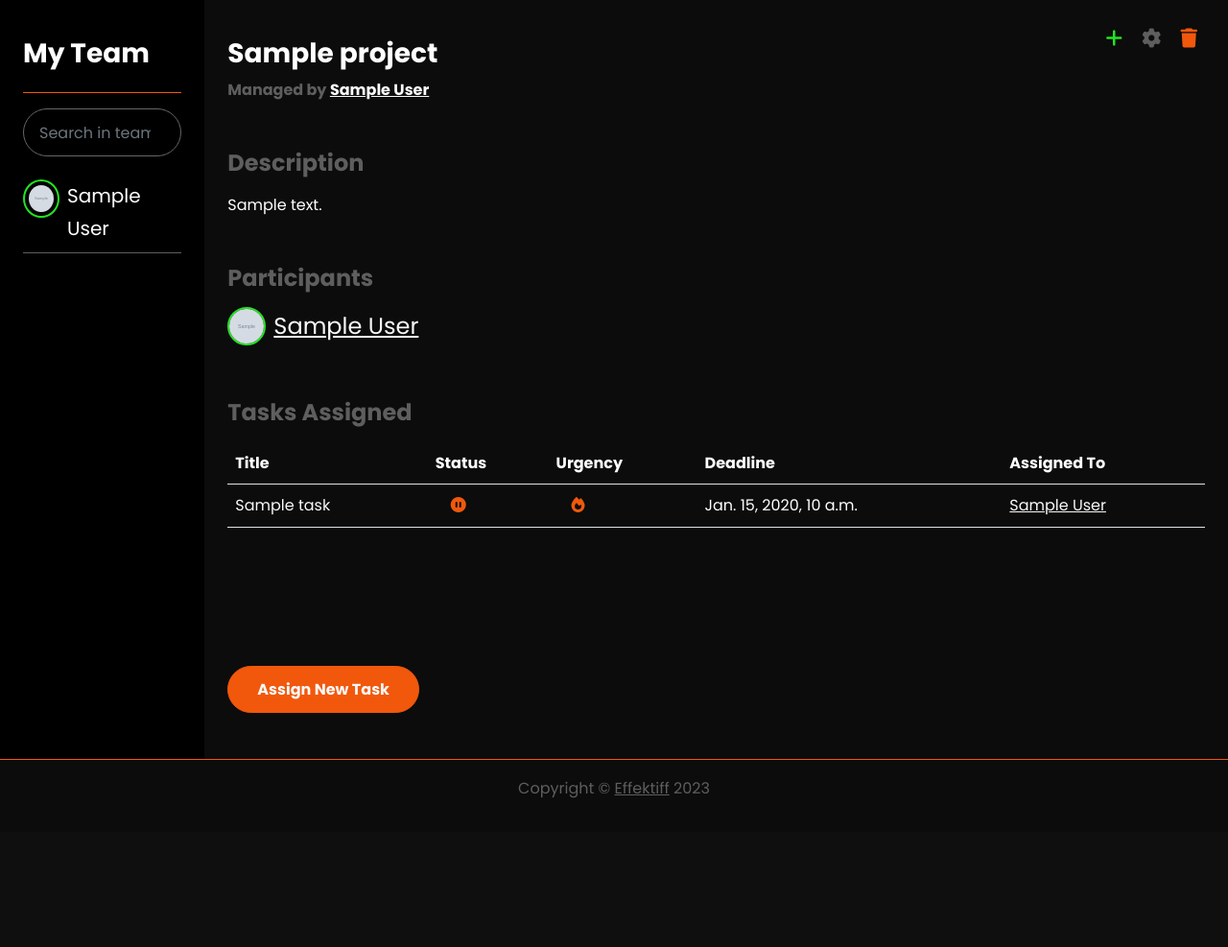
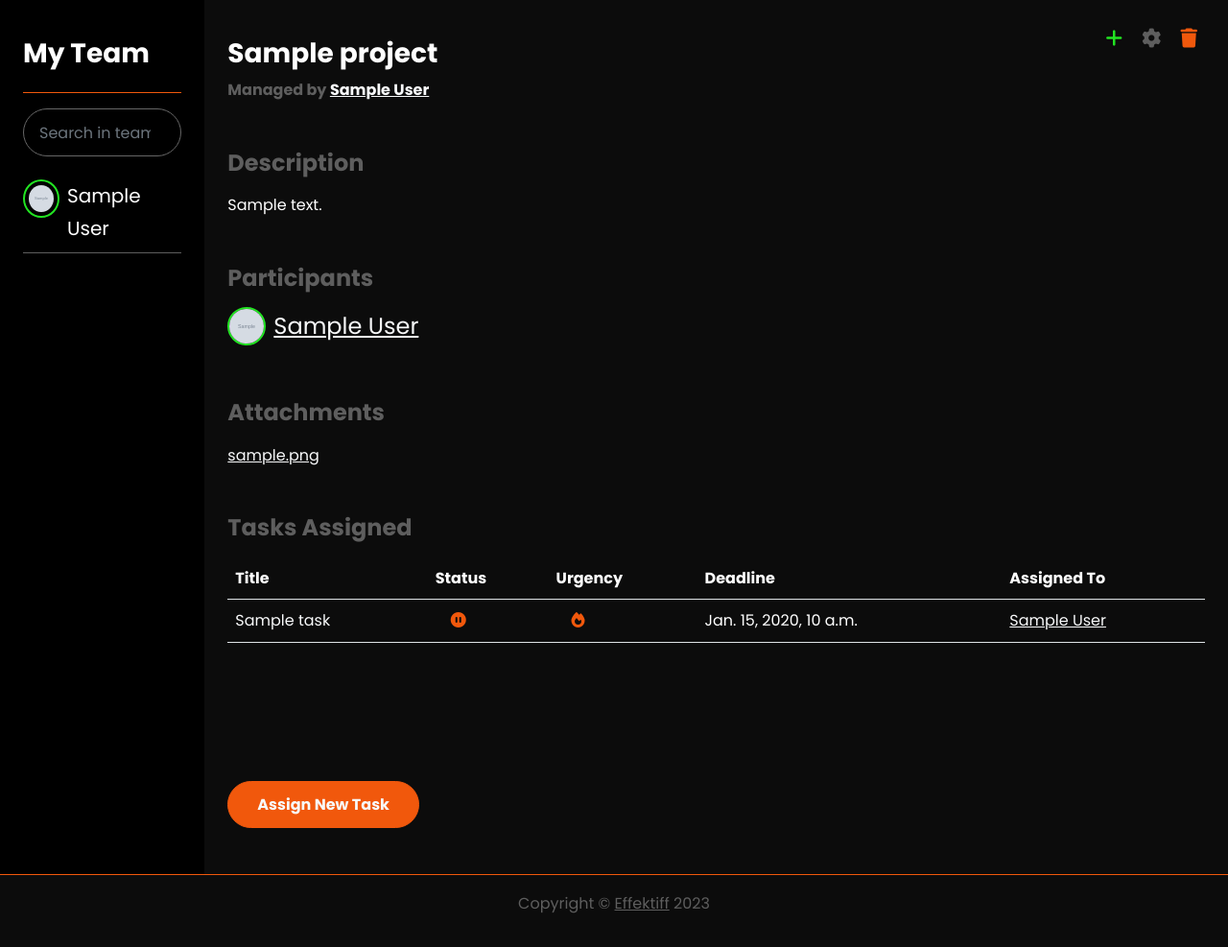
Before and after one commit to Dancko/effectiff, a Django app: page /projects/00000000-0000-0000-0000-000000000001/ in a window 1280 px wide. Shown: the part 101-1088 px from the top of the page at 96% size. Before the commit the page ends 933 px from the top, so only its background shows below. Run offline with Django 4.2, Linux system fonts and the light colour scheme; a user stored in the database is signed in; tables that the repository leaves empty hold one stand-in row (values such as "Sample post"); grey boxes marked "Sample" are stand-in pictures; parts of the project's set-up code (start-up, migrations or seed data) failed here and were passed over; some libraries are stand-ins or nearby versions.

Commit message:
Added project attachment representation (needs CSS editing)

```diff
--- a/app/projects/urls.py
+++ b/app/projects/urls.py
@@ -5,7 +5,7 @@ from . import views
 
 urlpatterns = [
     path("my_projects/", views.myProjectsPage, name="my_projects"),
-    path("<uuid:pk>/", views.projectPage, name="project"),
+    path("<uuid:pk>/", views.projectDetailPage, name="project"),
     path("new_project/", views.createProjectPage, name="create_project"),
     path("edit_project/<uuid:pk>/", views.editProjectPage, name="edit_project"),
     path("delete/<uuid:pk>/", views.deleteProjectPage, name="delete_project"),
--- a/app/projects/views.py
+++ b/app/projects/views.py
@@ -30,7 +30,7 @@ def myProjectsPage(request):
     return render(request, "projects/project_list.html", context)
 
 
-def projectPage(request, pk):
+def projectDetailPage(request, pk):
     tasks = Task.objects.select_related("project", "assigned_to").filter(
         project__uuid=pk
     )
@@ -38,8 +38,15 @@ def projectPage(request, pk):
         project = tasks.first().project
     else:
         project = get_object_or_404(Project, uuid=pk)
+
+    attachments = project.projectfile_set.all()
     participants = project.participants.only("uuid", "name", "profile_photo")
-    context = {"project": project, "tasks": tasks, "participants": participants}
+    context = {
+        "project": project,
+        "tasks": tasks,
+        "participants": participants,
+        "attachments": attachments,
+    }
     return render(request, "projects/project1.html", context)
 
 
--- a/app/tasks/views.py
+++ b/app/tasks/views.py
@@ -64,7 +64,7 @@ def taskDetailPage(request, pk):
     else:
         task = Task.objects.select_related("assigned_to").get(uuid=pk)
 
-    attachments = TaskFile.objects.filter(task=task)
+    attachments = task.taskfile_set.all()
 
     task.is_outdated()
     form = CommentForm()
--- a/app/templates/projects/project1.html
+++ b/app/templates/projects/project1.html
@@ -75,6 +75,13 @@
           </li>
           {% endfor %}
         </ul>
+
+        <h4 class="text-primary fw-bold mt-5 mb-3">Attachments</h4>
+
+        {% for attachment in attachments %}
+          <a href="{{ attachment.file.url }}">{{ attachment.file.name }} </a>
+        {% endfor %}
+
 
         <h4 class="fw-bold mt-5 text-primary">Tasks Assigned</h4>
         <table class="table table-hover mb-7">
```
